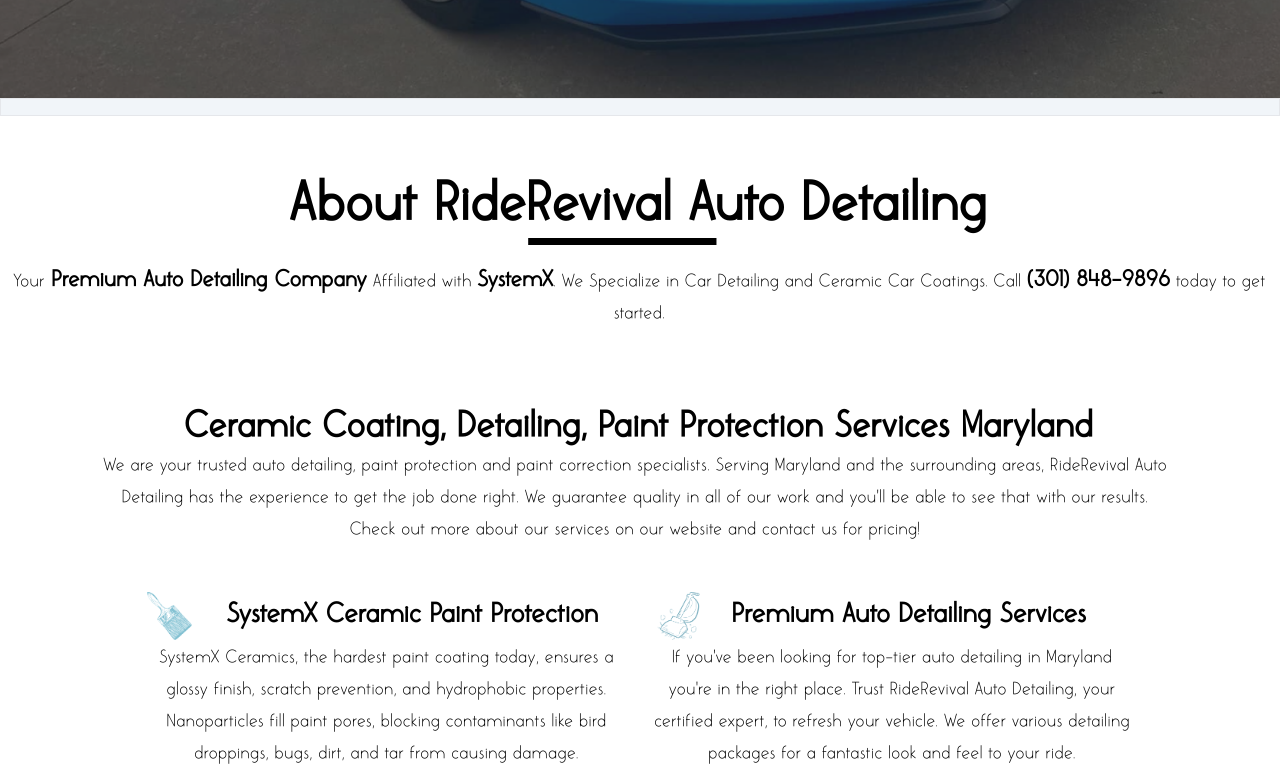
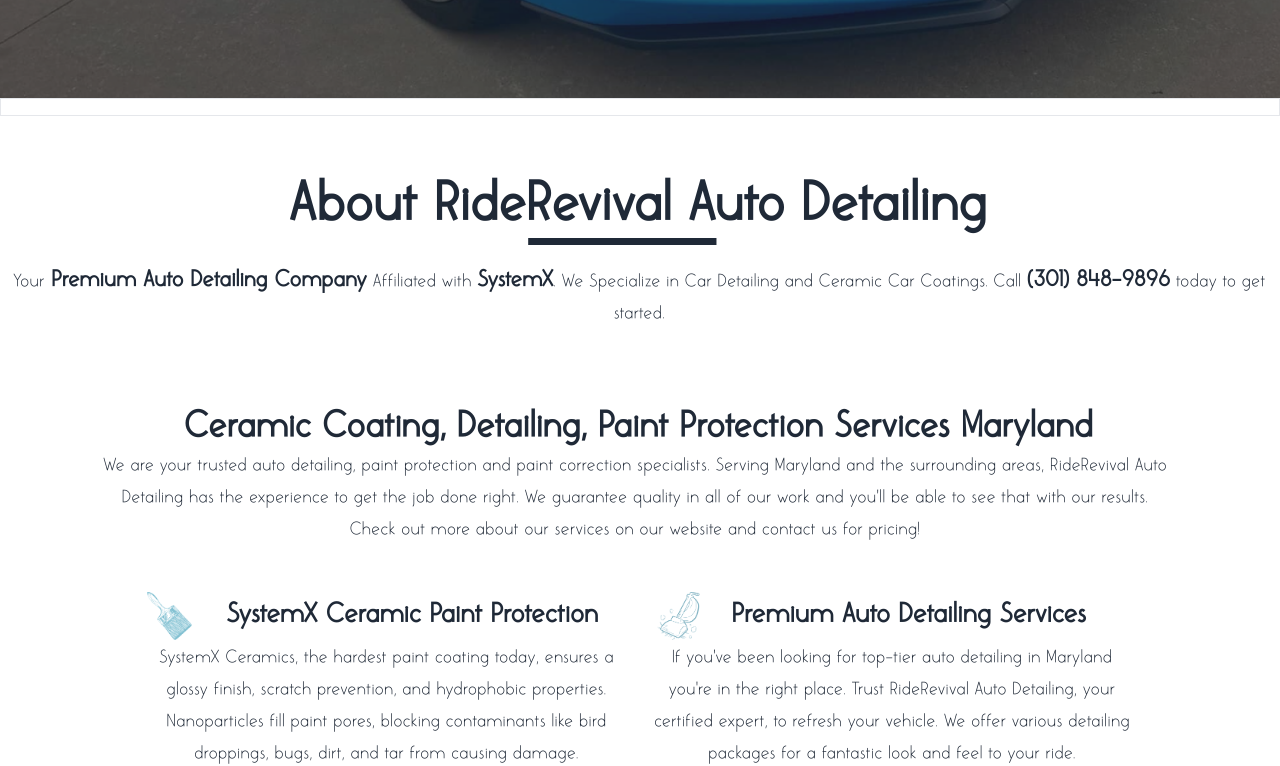
Before and after one commit to DrizzyJ56/RideRevival, a React (Vite) app: page / in a window 1280 px wide. Shown: the part 794-1560 px from the top of the page. Built offline with nearby package versions, Linux system fonts and the light colour scheme.

Commit message:
unforcing text to black on /home

```diff
--- a/src/components/Home.jsx
+++ b/src/components/Home.jsx
@@ -7,8 +7,8 @@ const Home = () => {
   return (
     <div>
       <Hero />
-      <div className="relative flex-col items-center justify-center text-black text-center">
-        <div className="py-[1vh] bg-slate-100 flex min-w-screen border"></div>
+      <div className="relative flex-col items-center justify-center text-center">
+        <div className="py-[1vh] flex min-w-screen border"></div>
         <div className="py-[6vh] flex-col">
           <h3 className="text-7xl font-extrabold">
             About Ride
```
